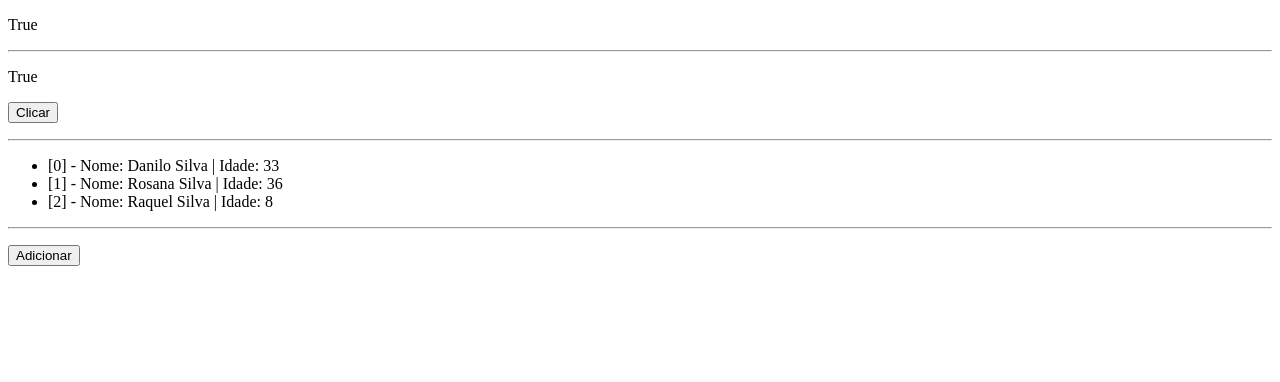
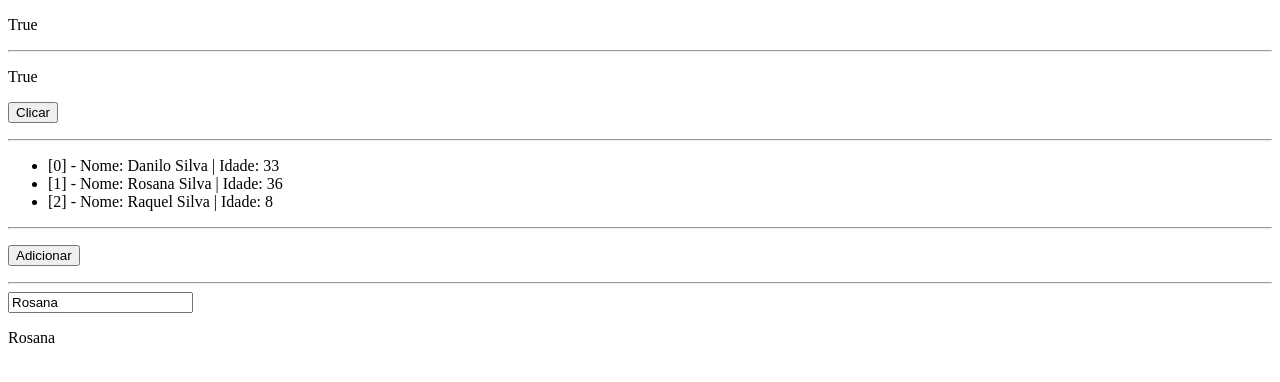
Before and after one commit to ddcsilva/Cursos-Dener-Troquatte, an Angular app in the folder meu-primeiro-projeto/: page / in a window 1280 px wide. Shown: the top 382 px of the page. Built offline with nearby package versions, Linux system fonts and the light colour scheme.

Commit message:
Aula "*ngSwitch"

```diff
--- a/meu-primeiro-projeto/src/app/app.module.ts
+++ b/meu-primeiro-projeto/src/app/app.module.ts
@@ -7,9 +7,10 @@ import { AppComponent } from './app.component';
 import { TitleComponent } from './title/title.component';
 import { DataBindingComponent } from './data-binding/data-binding.component';
 import { DiretivasEstruturaisComponent } from './diretivas-estruturais/diretivas-estruturais.component';
+import { DiretivasAtributosComponent } from './diretivas-atributos/diretivas-atributos.component';
 
 @NgModule({
-  declarations: [AppComponent, TitleComponent, DataBindingComponent, DiretivasEstruturaisComponent],
+  declarations: [AppComponent, TitleComponent, DataBindingComponent, DiretivasEstruturaisComponent, DiretivasAtributosComponent],
   imports: [BrowserModule, AppRoutingModule, FormsModule],
   providers: [],
   bootstrap: [AppComponent],
--- /dev/null
+++ b/meu-primeiro-projeto/src/app/diretivas-atributos/diretivas-atributos.component.html
@@ -0,0 +1 @@
+<p>diretivas-atributos works!</p>
--- /dev/null
+++ b/meu-primeiro-projeto/src/app/diretivas-atributos/diretivas-atributos.component.ts
@@ -0,0 +1,15 @@
+import { Component, OnInit } from '@angular/core';
+
+@Component({
+  selector: 'app-diretivas-atributos',
+  templateUrl: './diretivas-atributos.component.html',
+  styleUrls: ['./diretivas-atributos.component.scss']
+})
+export class DiretivasAtributosComponent implements OnInit {
+
+  constructor() { }
+
+  ngOnInit(): void {
+  }
+
+}
--- a/meu-primeiro-projeto/src/app/diretivas-estruturais/diretivas-estruturais.component.html
+++ b/meu-primeiro-projeto/src/app/diretivas-estruturais/diretivas-estruturais.component.html
@@ -20,3 +20,12 @@
 <hr>
 
 <p><button (click)="onClickAddList()">Adicionar</button></p>
+
+<hr>
+
+<input type="text" [(ngModel)]="nome">
+<div [ngSwitch]="nome">
+  <p *ngSwitchCase="'Danilo'">Danilo</p>
+  <p *ngSwitchCase="'Rosana'">Rosana</p>
+  <p *ngSwitchDefault>Deu ruim</p>
+</div>
--- a/meu-primeiro-projeto/src/app/diretivas-estruturais/diretivas-estruturais.component.ts
+++ b/meu-primeiro-projeto/src/app/diretivas-estruturais/diretivas-estruturais.component.ts
@@ -14,6 +14,8 @@ export class DiretivasEstruturaisComponent implements OnInit {
     { nome: 'Rosana Silva', idade: 36 },
     { nome: 'Raquel Silva', idade: 8 },
   ];
+
+  public nome: string = 'Rosana';
 
   constructor() {}
 
```
Also changed, not shown: meu-primeiro-projeto/src/app/diretivas-atributos/diretivas-atributos.component.scss (added), 1 other file (tests, documents, lock files or other folders).
